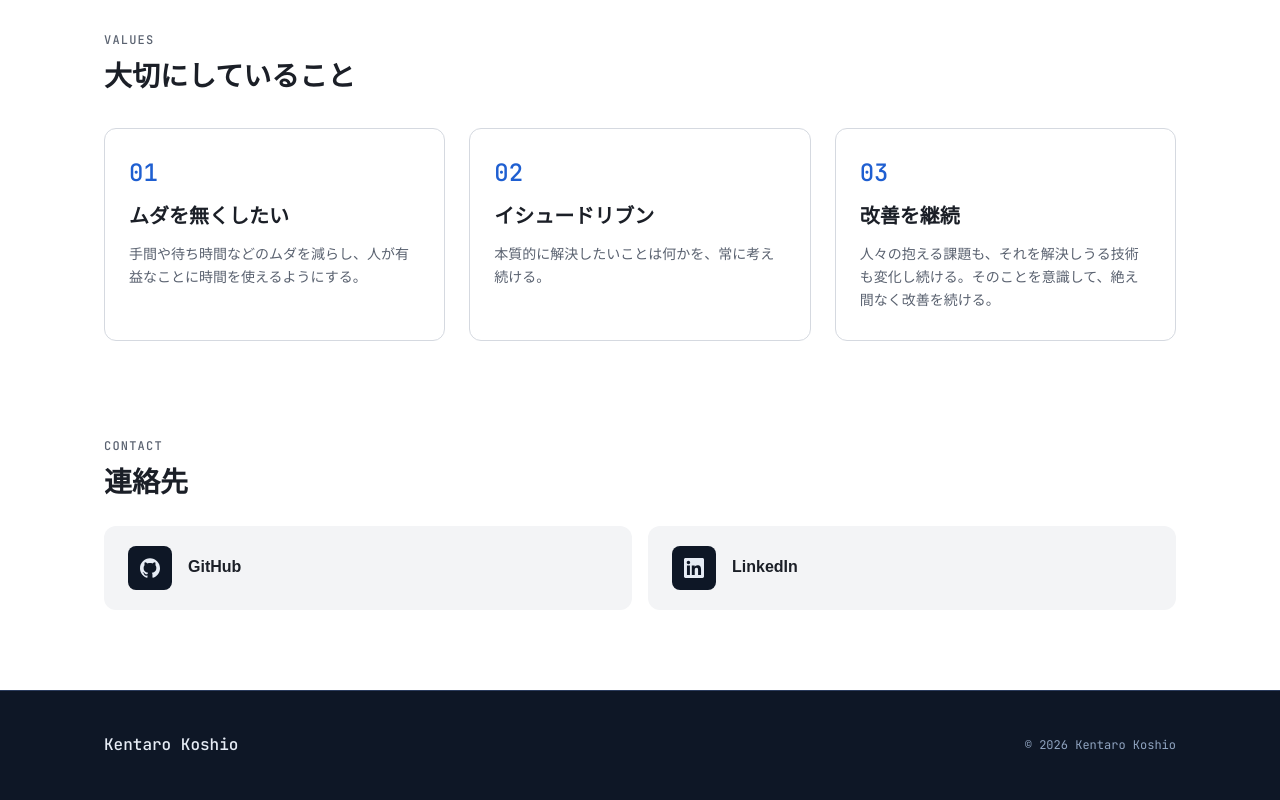
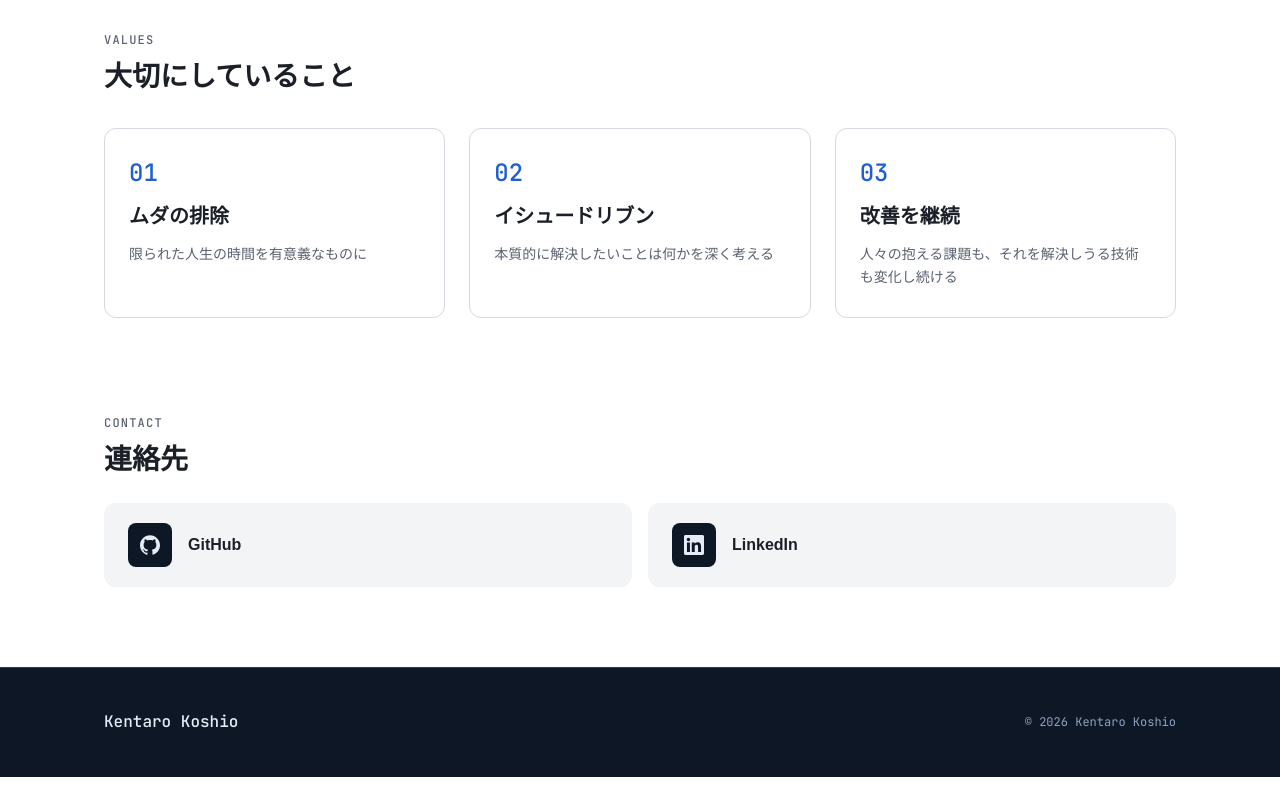
Before and after one commit to koshio123/portfolio, a Next.js app: page /about in a window 1280 px wide. Shown: the part 955-1755 px from the top of the page. After the commit the page ends 1732 px from the top, so only its background shows below. Built offline with nearby package versions, Linux system fonts and the light colour scheme; a web font is replaced by a local one.

Commit message:
About: 大切にしていることの文言を修正

```diff
--- a/app/about/page.tsx
+++ b/app/about/page.tsx
@@ -17,12 +17,9 @@ const intro = [
 ];
 
 const values = [
-  { title: "ムダを無くしたい", text: "手間や待ち時間などのムダを減らし、人が有益なことに時間を使えるようにする。" },
-  { title: "イシュードリブン", text: "本質的に解決したいことは何かを、常に考え続ける。" },
-  {
-    title: "改善を継続",
-    text: "人々の抱える課題も、それを解決しうる技術も変化し続ける。そのことを意識して、絶え間なく改善を続ける。",
-  },
+  { title: "ムダの排除", text: "限られた人生の時間を有意義なものに" },
+  { title: "イシュードリブン", text: "本質的に解決したいことは何かを深く考える" },
+  { title: "改善を継続", text: "人々の抱える課題も、それを解決しうる技術も変化し続ける" },
 ];
 
 const contacts = [
```
